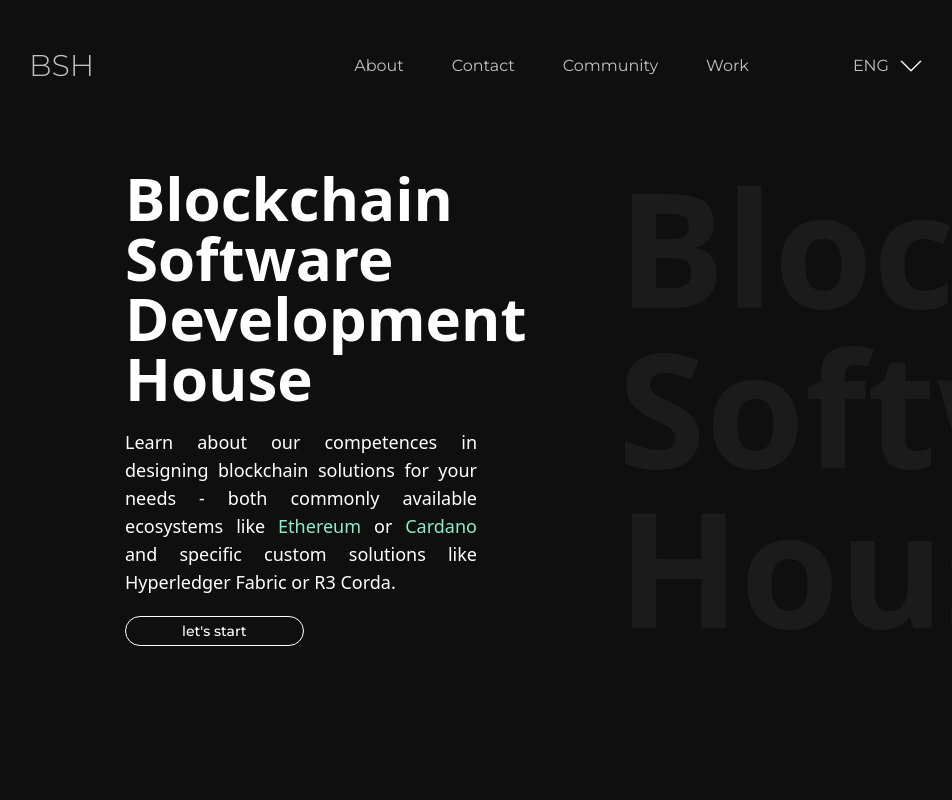
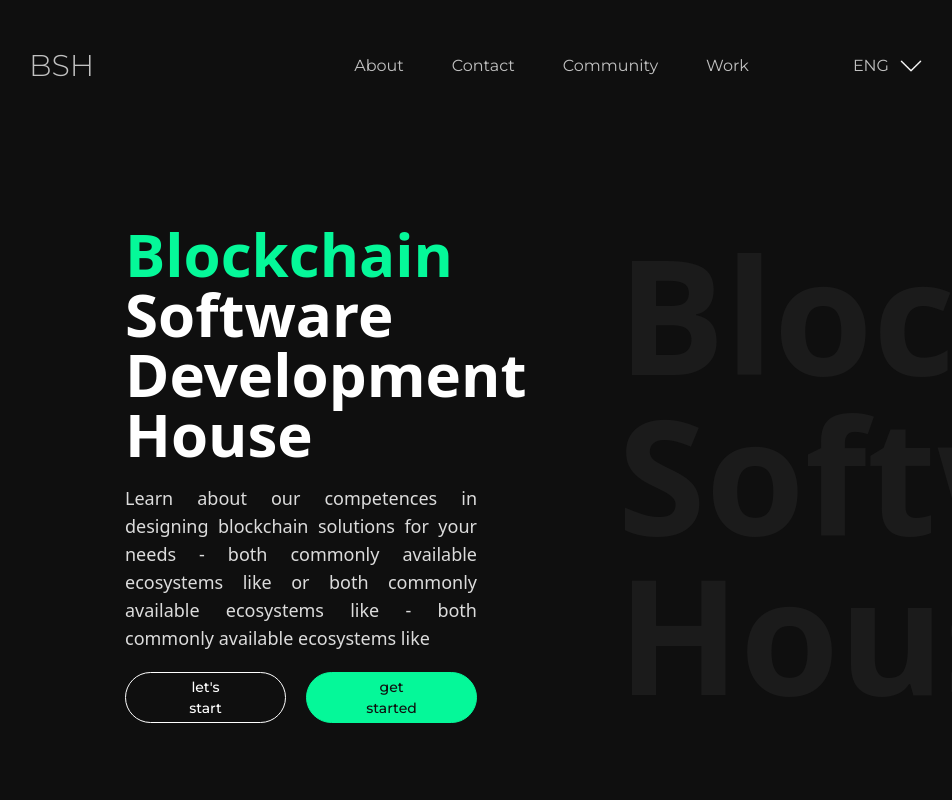
Before and after one commit to chainhouse-it/sc-frontend, a Next.js app: page / in a window 1280 px wide. Shown: the top 800 px of the page, without its empty margins (163-1115 px from the left). Built offline with nearby package versions, Linux system fonts and the light colour scheme.

Commit message:
hero new button

```diff
--- a/components/home/hero/index.js
+++ b/components/home/hero/index.js
@@ -2,12 +2,12 @@ import useWindowWidth from '../../../hooks/useWindowWidth';
 
 export default function Hero() {
 	return (
-		<div className='px-72 py-[10%] mt-10 bg-[#0F0F0F] flex items-center relative overflow-hidden xl:px-24 xl:py-[20%] sm:px-8'>
+		<div className='px-72 py-[10%] mt-24 bg-[#0F0F0F] flex items-center relative overflow-hidden xl:px-24 xl:py-[20%] sm:px-8 xs:mt-32'>
 			<div className='w-1/2 xl:w-full xl:flex flex-col xl:justify-center'>
 				<p className='text-6xl font-bold text-white sm:text-3xl'>
 					{useWindowWidth() > 639 ? (
 						<>
-							Blockchain
+							<span className='text-[#05f899]'>Blockchain</span>
 							<p>Software</p>
 							<p>Development House</p>
 						</>
@@ -15,17 +15,17 @@ export default function Hero() {
 						<p>Blockchain Software Development House</p>
 					)}
 				</p>
-				<h5 className='font-light text-white text-justify py-5 text-lg sm:text-sm'>
+				<h5 className='font-normal text-[#dcdcdc] text-justify py-5 text-lg sm:text-sm'>
 					Learn about our competences in designing blockchain
 					solutions for your needs - both commonly available
-					ecosystems like{' '}
-					<span className='text-[#8befc8]'>Ethereum </span>or
-					<span className='text-[#8befc8]'> Cardano </span>
-					and specific custom solutions like Hyperledger Fabric or R3
-					Corda.
+					ecosystems like or both commonly available ecosystems like -
+					both commonly available ecosystems like
 				</h5>
-				<div>
+				<div className='flex gap-5 xs:flex-col'>
 					<button className='btn-primary'>let's start</button>
+					<button className='btn-primary bg-[#05F899] border-[#05f899] text-[#0f0f0f] hover:bg-[#0f0f0f] hover:text-[#05f899]  hover:border hover:border-[#05f899]'>
+						get started
+					</button>
 				</div>
 			</div>
 			{/* rightSide */}
--- a/styles/globals.css
+++ b/styles/globals.css
@@ -31,6 +31,7 @@ body {
 @media (max-width: 639px) {
 	.btn-primary {
 		font-size: 12px;
+		padding: 0.5 2rem;
 	}
 }
 
```
